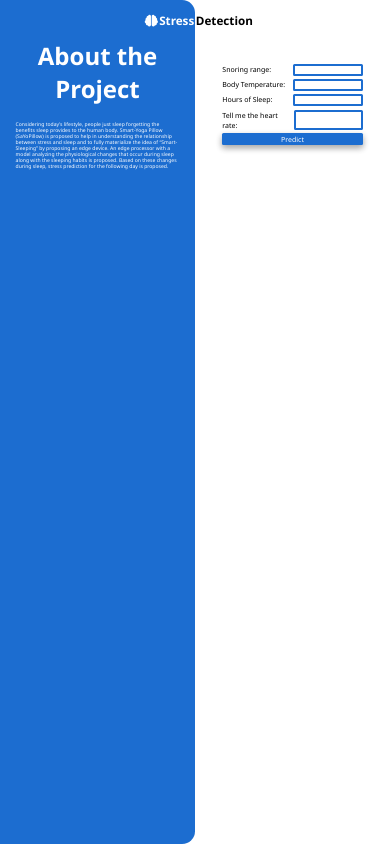
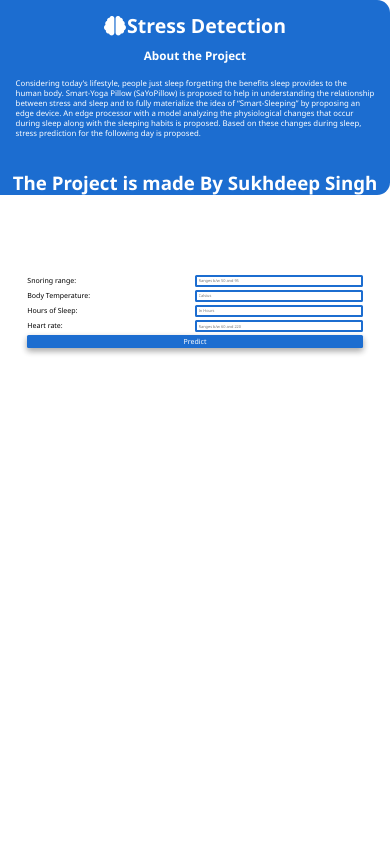
Before and after one commit to sukhioo7/StressDetection, a Flask app: page / in a window 390 px wide. Run offline with Flask 2, Linux system fonts and the light colour scheme; parts of the project's set-up code (start-up, migrations or seed data) failed here and were passed over.

Commit message:
Update index.html

```diff
--- a/templates/index.html
+++ b/templates/index.html
@@ -10,7 +10,8 @@
       crossorigin="anonymous"
     />
     <style>
-        *{
+
+*{
     box-sizing: border-box;
     margin: 0%;
     padding: 0%;
@@ -55,7 +56,7 @@ body>div>h1>i{
 .head2{
     padding-left: 0.2vw;
 }
-.aboutPro>h2{
+.aboutPro>h2,.mainCon1>h3{
     padding-top: 4vw;
     text-align: center;
 }
@@ -106,12 +107,42 @@ p{
     /* background-color: aqua; */
     padding: 1.5vw;
 }
+
+
+@media only screen and (max-width: 768px){
+    body{
+        flex-direction: column;
+    }
+    body>div{
+        width: 100%;
+        height: 50vw;
+    }
+    .head1,.head2{
+        display: none;
+    }
+    .head3{
+        text-align: center;
+        font-size: 5vw;
+    }
+    .aboutPro>h2{
+        font-size: 3vw;
+        margin-top: 2vw;
+    }
+    .aboutPro>p{
+        font-size: 2vw;
+    }
+}
+
+
+
+
     </style>
 </head>
 
 <body>
     <div class="mainCon1">
         <h1 class="head1"><i class="fas fa-brain"></i>Stress</h1>
+        <h1 class="head3"><i class="fas fa-brain"></i>Stress Detection</h1>
         <div class="aboutPro">
             <h2>About the Project</h2>
             <p>Considering today’s lifestyle, people just sleep forgetting the benefits sleep provides to the human body.
@@ -120,6 +151,7 @@ p{
             with a model analyzing the physiological changes that occur during sleep along with the sleeping habits is
             proposed. Based on these changes during sleep, stress prediction for the following day is proposed.</p>
         </div>
+        <h3>The Project is made By Sukhdeep Singh</h3>
     </div>
     <div class="mainCon2">
         <h1 class="head2">Detection</h1>
@@ -127,19 +159,19 @@ p{
             <form action='/predict' method="post">
                 <div>
                     <label for="text2">Snoring range: </label>
-                    <input type="text" name="text2">
+                    <input type="text" name="text2" placeholder="Ranges b/w 50 and 95">
                 </div>
                 <div>
                     <label for="text3">Body Temperature: </label>
-                    <input type="text" name="text3">
+                    <input type="text" name="text3" placeholder="Calsius">
                 </div>
                 <div>
                     <label for="text4">Hours of Sleep: </label>
-                    <input type="text" name="text4">
+                    <input type="text" name="text4" placeholder="In Hours">
                 </div>
                 <div>
-                    <label for="text1">Tell me the heart rate: </label>
-                    <input type="text" name="text1">
+                    <label for="text1">Heart rate: </label>
+                    <input type="text" name="text1" placeholder="Ranges b/w 60 and 220">
                 </div>
                 <button type="submit">Predict</button>
             </form>
```
